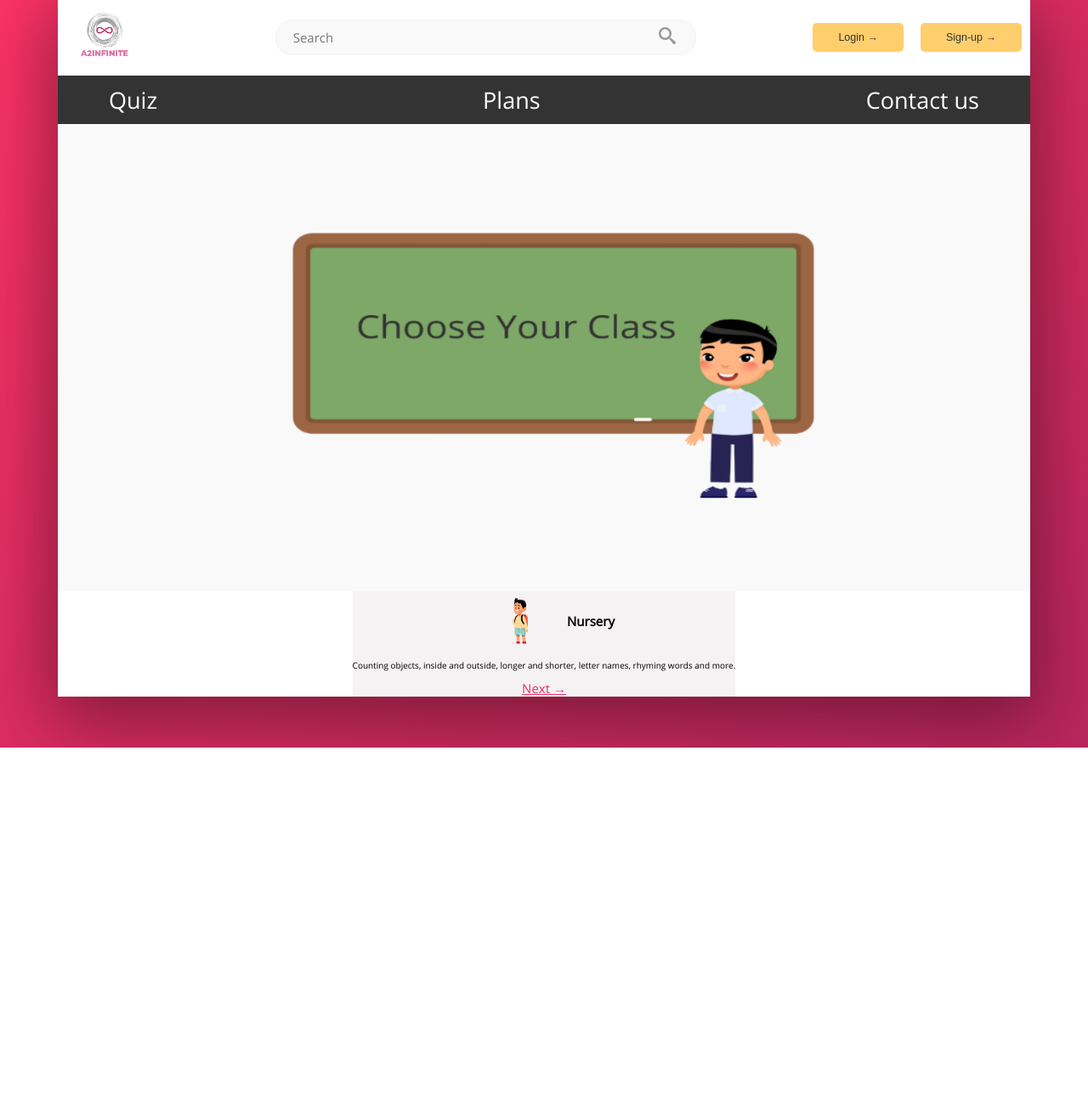
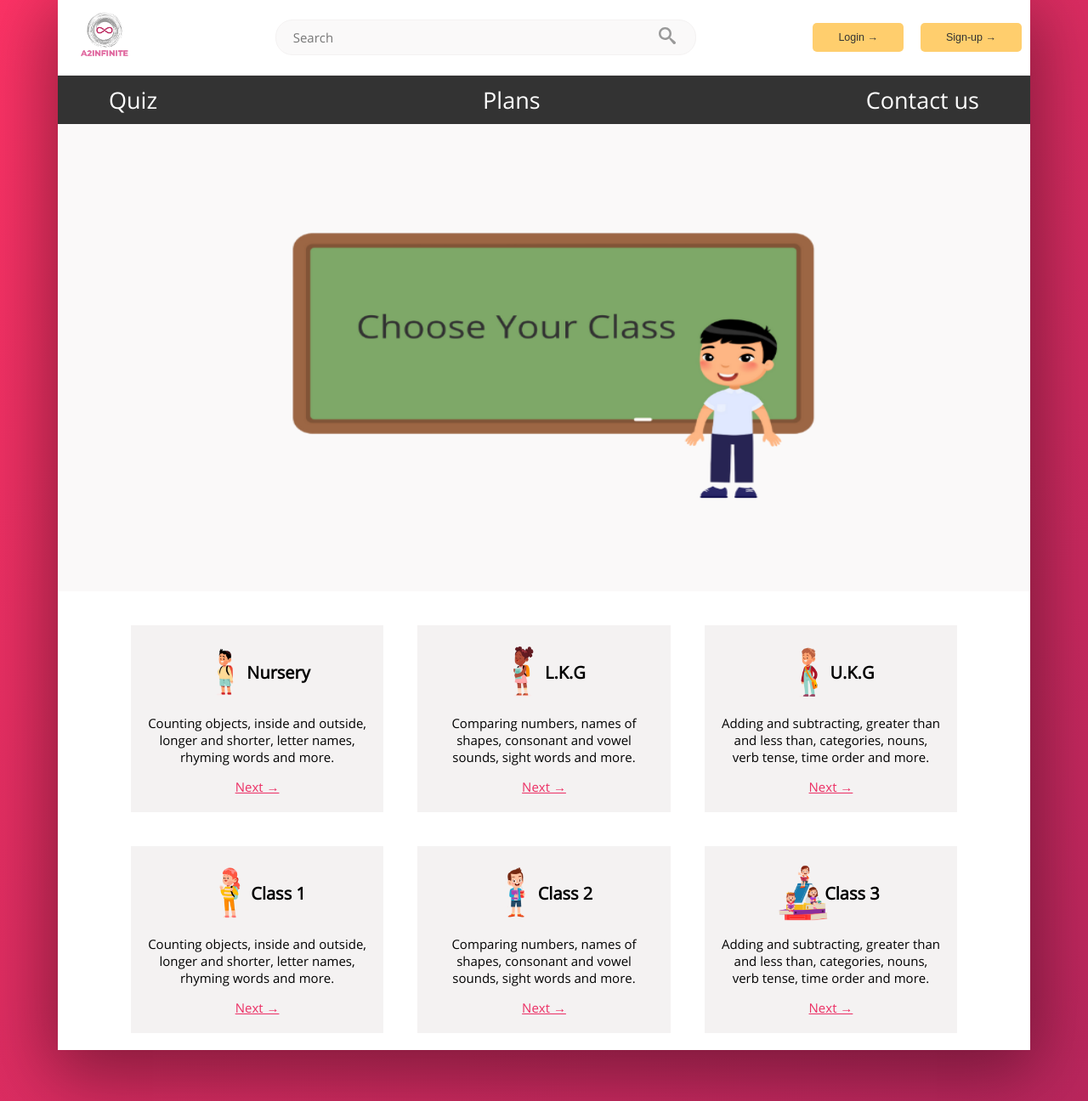
Before and after one commit to bhavvyachugh/A2INFINITE, a Django app: page /class_worksheet in a window 1280 px wide. Shown: the part 61-1357 px from the top of the page at 85% size. Before the commit the page ends 941 px from the top, so only its background shows below. Run offline with Django 3.2, Linux system fonts and the light colour scheme.

Commit message:
done sass for class_worksheet

```diff
--- a/a2infinity/static/css/worksheet_class.css
+++ b/a2infinity/static/css/worksheet_class.css
@@ -90,34 +90,6 @@
       color: var(--color-primary);
       border-bottom: 1px solid var(--color-primary); }
 
-.main {
-  display: flex;
-  align-items: center;
-  justify-content: center;
-  flex-direction: column; }
-
-.img-section {
-  width: 90%; }
-
-.img-container {
-  width: 100%;
-  height: 55rem;
-  background-color: var(--color-grey-light-1); }
-  .img-container__image {
-    width: 100%;
-    height: 100%; }
-
-/* ----------------------------- class-container ---------------------------- */
-.class-container {
-  background-color: var(--color-grey-light-2); }
-  .class-container__img-hed {
-    display: flex;
-    align-items: center;
-    justify-content: center; }
-  .class-container__img {
-    height: 7rem;
-    width: 11rem; }
-
 .btn-primary,
 .btn-primary:link,
 .btn-primary:visited {
@@ -139,7 +111,10 @@
   .btn-primary:visited:active {
     transform: translateY(-0.1rem); }
 
-.btn-secondary {
+.btn-secondary,
+.btn-secondary:active,
+.btn-secondary:visited,
+.btn-secondary:link {
   outline: none;
   border: none;
   margin: 0 1rem;
@@ -150,16 +125,25 @@
   color: var(--color-grey-dark-1);
   cursor: pointer;
   font-size: 1.25rem; }
-  .btn-secondary:hover {
+  .btn-secondary:hover,
+  .btn-secondary:active:hover,
+  .btn-secondary:visited:hover,
+  .btn-secondary:link:hover {
     color: var(--color-primary-light); }
 
-.btn-tertiary {
+.btn-tertiary,
+.btn-tertiary:active,
+.btn-tertiary:link,
+.btn-tertiary:visited {
   font-size: 1.5rem;
   color: var(--color-primary);
   display: flex;
   align-items: center;
   justify-content: center; }
-  .btn-tertiary:hover {
+  .btn-tertiary:hover,
+  .btn-tertiary:active:hover,
+  .btn-tertiary:link:hover,
+  .btn-tertiary:visited:hover {
     color: #000; }
 
 .alert {
@@ -341,3 +325,47 @@ html {
 .u-invisible {
   display: none !important;
   transition: all 2s; }
+
+.main {
+  display: flex;
+  align-items: center;
+  justify-content: center;
+  flex-direction: column; }
+
+.img-section {
+  width: 90%; }
+
+.img-container {
+  width: 100%;
+  height: 55rem;
+  background-color: var(--color-grey-light-1); }
+  .img-container__image {
+    width: 100%;
+    height: 100%; }
+
+/* ----------------------------- class-container ---------------------------- */
+.class-section {
+  display: flex;
+  align-items: center;
+  justify-content: center;
+  flex-wrap: wrap; }
+
+.class-container {
+  background-color: var(--color-grey-light-2);
+  text-align: center;
+  padding: 2rem;
+  width: 26%;
+  margin: 2rem; }
+  .class-container__img-hed {
+    display: flex;
+    align-items: center;
+    justify-content: center; }
+  .class-container__img {
+    height: 7rem;
+    width: 11rem;
+    margin-right: -3rem; }
+  .class-container__para {
+    font-size: 1.5rem; }
+  .class-container__heading {
+    margin-right: 3rem;
+    font-size: 2rem; }
--- a/a2infinity/static/sass/layout/_nav-bar.scss
+++ b/a2infinity/static/sass/layout/_nav-bar.scss
@@ -23,41 +23,3 @@
 		}
 	}
 }
-
-.main {
-	display: flex;
-	align-items: center;
-	justify-content: center;
-	flex-direction: column;
-}
-
-.img-section {
-	width: 90%;
-}
-
-.img-container {
-	width: 100%;
-	height: 55rem;
-	background-color: var(--color-grey-light-1);
-
-	&__image {
-		width: 100%;
-		height: 100%;
-	}
-}
-
-/* ----------------------------- class-container ---------------------------- */
-
-.class-container {
-	background-color: var(--color-grey-light-2);
-	&__img-hed {
-		display: flex;
-		align-items: center;
-		justify-content: center;
-	}
-
-	&__img {
-		height: 7rem;
-		width: 11rem;
-	}
-}
--- /dev/null
+++ b/a2infinity/static/sass/pages/_worksheet_class.scss
@@ -0,0 +1,59 @@
+.main {
+	display: flex;
+	align-items: center;
+	justify-content: center;
+	flex-direction: column;
+}
+
+.img-section {
+	width: 90%;
+}
+
+.img-container {
+	width: 100%;
+	height: 55rem;
+	background-color: var(--color-grey-light-1);
+
+	&__image {
+		width: 100%;
+		height: 100%;
+	}
+}
+
+/* ----------------------------- class-container ---------------------------- */
+
+.class-section {
+	display: flex;
+	align-items: center;
+	justify-content: center;
+	flex-wrap: wrap;
+}
+
+.class-container {
+	background-color: var(--color-grey-light-2);
+	text-align: center;
+	padding: 2rem;
+	width: 26%;
+	margin: 2rem;
+
+	&__img-hed {
+		display: flex;
+		align-items: center;
+		justify-content: center;
+	}
+
+	&__img {
+		height: 7rem;
+		width: 11rem;
+		margin-right: -3rem;
+	}
+
+	&__para {
+		font-size: 1.5rem;
+	}
+
+	&__heading {
+		margin-right: 3rem;
+		font-size: 2rem;
+	}
+}
--- a/a2infinity/static/sass/worksheet_class.scss
+++ b/a2infinity/static/sass/worksheet_class.scss
@@ -8,3 +8,5 @@
 @import 'base/base';
 @import 'base/typography';
 @import 'base/utilities';
+
+@import 'pages/worksheet_class';
--- a/a2infinity/templates/html/class_worksheet.html
+++ b/a2infinity/templates/html/class_worksheet.html
@@ -73,7 +73,7 @@
 						<a href="#" class="list__link">Plans</a>
 					</li>
 					<li class="list__item">
-						<a href="#" class="list__link">Contact us</a>
+						<a href="/contact" class="list__link">Contact us</a>
 					</li>
 				</ul>
 			</nav>
@@ -88,7 +88,9 @@
 					/>
 				</div>
 
-				<section class="class-section">
+				<!-- ---------------------------- class-section ---------------------------- -->
+
+				<section class="class-section u-margin-top">
 					<div class="class-container">
 						<div class="class-container__img-hed">
 							<img
@@ -102,6 +104,91 @@
 							<p class="class-container__para">
 								Counting objects, inside and outside, longer and shorter, letter
 								names, rhyming words and more.
+							</p>
+							<a href="#" class="btn-tertiary">Next &rarr;</a>
+						</div>
+					</div>
+					<div class="class-container">
+						<div class="class-container__img-hed">
+							<img
+								src="/static/Images/Illustrations/class_2.png"
+								alt="Child Standing"
+								class="class-container__img"
+							/>
+							<h3 class="heading-tertiary class-container__heading">L.K.G</h3>
+						</div>
+						<div class="class-container__para-link">
+							<p class="class-container__para">
+								Comparing numbers, names of shapes, consonant and vowel sounds,
+								sight words and more.
+							</p>
+							<a href="#" class="btn-tertiary">Next &rarr;</a>
+						</div>
+					</div>
+					<div class="class-container">
+						<div class="class-container__img-hed">
+							<img
+								src="/static/Images/Illustrations/class_3.png"
+								alt="Child Standing"
+								class="class-container__img"
+							/>
+							<h3 class="heading-tertiary class-container__heading">U.K.G</h3>
+						</div>
+						<div class="class-container__para-link">
+							<p class="class-container__para">
+								Adding and subtracting, greater than and less than, categories,
+								nouns, verb tense, time order and more.
+							</p>
+							<a href="#" class="btn-tertiary">Next &rarr;</a>
+						</div>
+					</div>
+					<div class="class-container">
+						<div class="class-container__img-hed">
+							<img
+								src="/static/Images/Illustrations/class_4.png"
+								alt="Child Standing"
+								class="class-container__img"
+							/>
+							<h3 class="heading-tertiary class-container__heading">Class 1</h3>
+						</div>
+						<div class="class-container__para-link">
+							<p class="class-container__para">
+								Counting objects, inside and outside, longer and shorter, letter
+								names, rhyming words and more.
+							</p>
+							<a href="#" class="btn-tertiary">Next &rarr;</a>
+						</div>
+					</div>
+					<div class="class-container">
+						<div class="class-container__img-hed">
+							<img
+								src="/static/Images/Illustrations/class_5.png"
+								alt="Child Standing"
+								class="class-container__img"
+							/>
+							<h3 class="heading-tertiary class-container__heading">Class 2</h3>
+						</div>
+						<div class="class-container__para-link">
+							<p class="class-container__para">
+								Comparing numbers, names of shapes, consonant and vowel sounds,
+								sight words and more.
+							</p>
+							<a href="#" class="btn-tertiary">Next &rarr;</a>
+						</div>
+					</div>
+					<div class="class-container">
+						<div class="class-container__img-hed">
+							<img
+								src="/static/Images/Illustrations/class_6.png"
+								alt="Child Standing"
+								class="class-container__img"
+							/>
+							<h3 class="heading-tertiary class-container__heading">Class 3</h3>
+						</div>
+						<div class="class-container__para-link">
+							<p class="class-container__para">
+								Adding and subtracting, greater than and less than, categories,
+								nouns, verb tense, time order and more.
 							</p>
 							<a href="#" class="btn-tertiary">Next &rarr;</a>
 						</div>
--- a/package.json
+++ b/package.json
@@ -4,7 +4,7 @@
 	"description": "A website where you can get more than 30,000 worksheets and quizes for your child",
 	"main": "index.js",
 	"scripts": {
-		 "watch:sass": "node-sass a2infinity/static/sass/index.scss a2infinity/static/css/index.css -w",
+		"watch:sass": "node-sass a2infinity/static/sass/worksheet_class.scss a2infinity/static/css/worksheet_class.css -w",
 		"prefix:css": "postcss --use autoprefixer -b 'last 10 versions'  a2infinity/static/css/contact.css -o  a2infinity/static/css/contact.css ",
 		"compress:css": "node-sass a2infinity/static/css/contact.css a2infinity/static/css/contact.css --output-style compressed",
 		"compile:sass": "node-sass src/sass/index.scss src/css/index.css",
```
